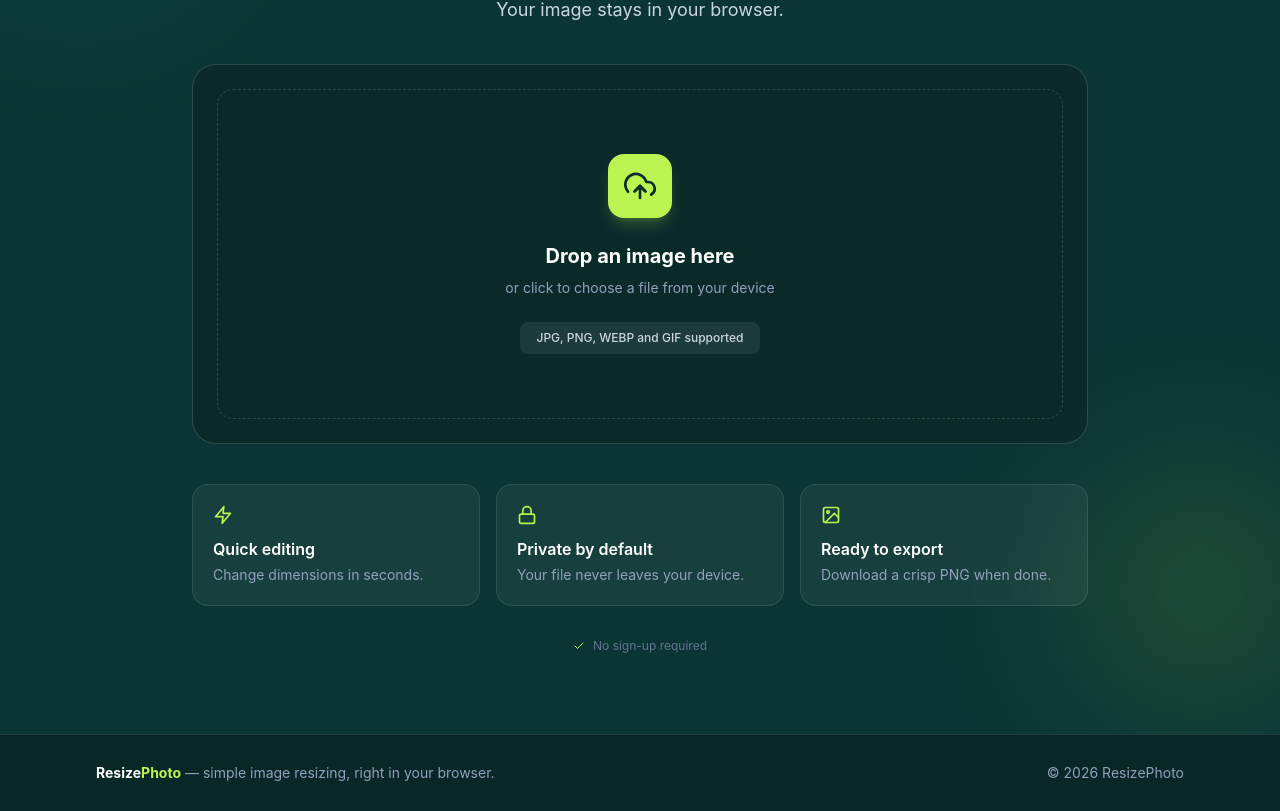
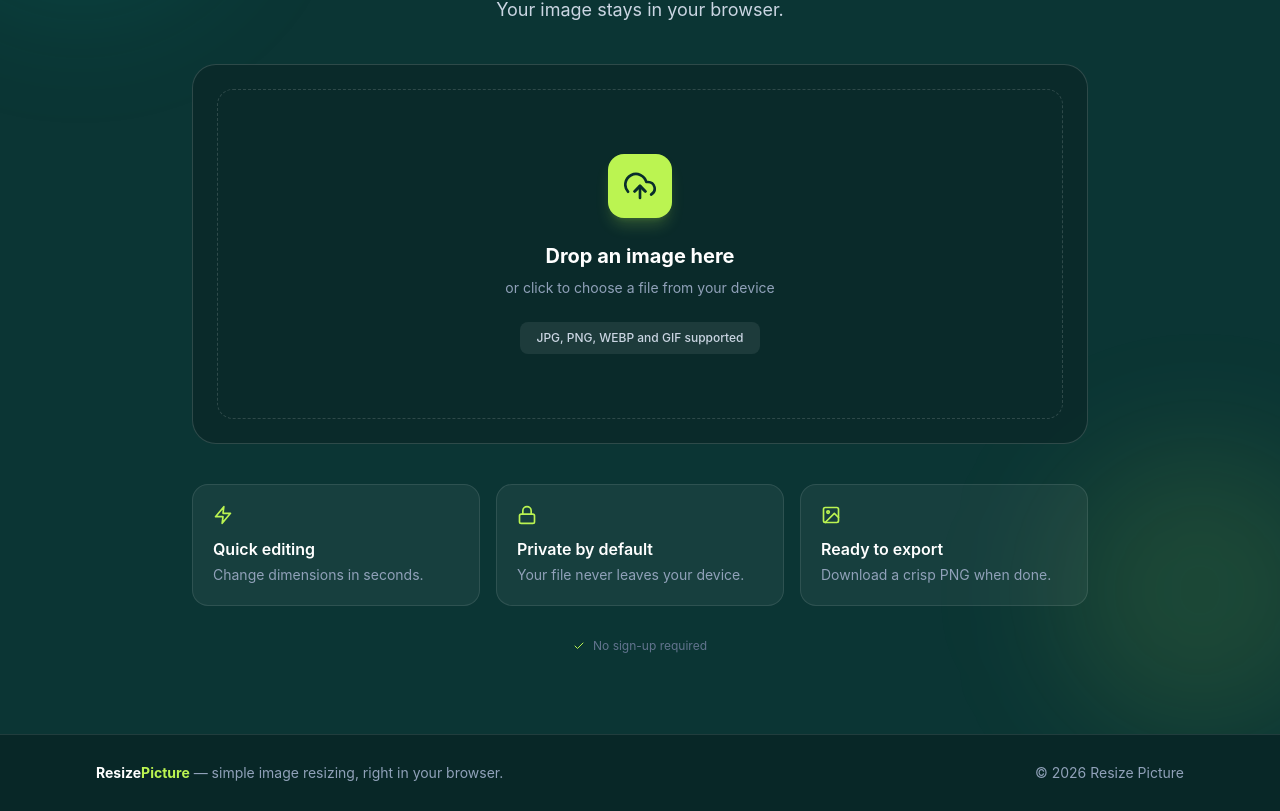
Before and after one commit to nakib360/resizephoto, a React (Vite) app: page / in a window 1280 px wide. Shown: the part 383-1194 px from the top of the page. Built offline with nearby package versions, Linux system fonts and the light colour scheme.

Commit message:
Update project name to "Resize Picture" and enhance SEO with meta tags

```diff
--- a/index.html
+++ b/index.html
@@ -4,7 +4,29 @@
     <meta charset="UTF-8" />
     <link rel="icon" type="image/svg+xml" href="/favicon.svg" />
     <meta name="viewport" content="width=device-width, initial-scale=1.0" />
-    <title>resizephoto</title>
+    <meta name="description" content="Resize pictures online for free. Change image dimensions, optimise file size, preview your result, and download it securely in your browser." />
+    <meta name="keywords" content="resize picture, resize image, image resizer, photo resizer, compress image, resize JPG, resize PNG" />
+    <meta name="author" content="Resize Picture" />
+    <meta name="robots" content="index, follow, max-image-preview:large, max-snippet:-1, max-video-preview:-1" />
+    <meta name="theme-color" content="#0b3534" />
+    <meta property="og:type" content="website" />
+    <meta property="og:site_name" content="Resize Picture" />
+    <meta property="og:title" content="Resize Picture — Free Online Image Resizer" />
+    <meta property="og:description" content="Resize, optimise, and download pictures privately in your browser." />
+    <meta name="twitter:card" content="summary" />
+    <meta name="twitter:title" content="Resize Picture — Free Online Image Resizer" />
+    <meta name="twitter:description" content="Resize, optimise, and download pictures privately in your browser." />
+    <title>Resize Picture — Free Online Image Resizer</title>
+    <script type="application/ld+json">
+      {
+        "@context": "https://schema.org",
+        "@type": "WebApplication",
+        "name": "Resize Picture",
+        "applicationCategory": "UtilitiesApplication",
+        "operatingSystem": "Any",
+        "description": "A free, browser-based tool to resize pictures, set image dimensions, and optimise JPG file size privately."
+      }
+    </script>
   </head>
   <body>
     <div id="root"></div>
--- a/package.json
+++ b/package.json
@@ -1,5 +1,5 @@
 {
-  "name": "resizephoto",
+  "name": "resizepicture",
   "private": true,
   "version": "0.0.0",
   "type": "module",
--- a/src/Components/EditPage.jsx
+++ b/src/Components/EditPage.jsx
@@ -165,7 +165,7 @@ const EditPage = ({ image, onReset }) => {
       link.href = downloadUrl;
       const baseName = image.name.replace(/\.[^/.]+$/, "") || "image";
       const timestamp = new Date().toISOString().replace(/[-:]/g, "").replace(/\.\d{3}Z$/, "").replace("T", "-");
-      link.download = `${baseName}-${timestamp}-resizephoto.jpg`;
+      link.download = `${baseName}-${timestamp}-resizepicture.jpg`;
       document.body.appendChild(link);
       link.click();
       link.remove();
--- a/src/Components/Footer.jsx
+++ b/src/Components/Footer.jsx
@@ -3,8 +3,8 @@ import React from "react";
 const Footer = () => (
   <footer className="border-t border-white/10 bg-[#082727] text-slate-400">
     <div className="mx-auto flex max-w-6xl flex-col gap-3 px-5 py-7 text-sm sm:flex-row sm:items-center sm:justify-between sm:px-8">
-      <p><span className="font-bold text-white">Resize<span className="text-lime-300">Photo</span></span> — simple image resizing, right in your browser.</p>
-      <p>© {new Date().getFullYear()} ResizePhoto</p>
+      <p><span className="font-bold text-white">Resize<span className="text-lime-300">Picture</span></span> — simple image resizing, right in your browser.</p>
+      <p>© {new Date().getFullYear()} Resize Picture</p>
     </div>
   </footer>
 );
--- a/src/Components/Header.jsx
+++ b/src/Components/Header.jsx
@@ -8,7 +8,7 @@ const Header = ({ onGetStarted }) => (
         <span className="grid size-10 place-items-center rounded-xl bg-lime-400 text-[#082b2b] shadow-lg shadow-lime-400/20">
           <FiImage size={21} />
         </span>
-        <span className="text-lg font-bold tracking-tight text-white">Resize<span className="text-lime-300">Photo</span></span>
+        <span className="text-lg font-bold tracking-tight text-white">Resize<span className="text-lime-300">Picture</span></span>
       </button>
       <button onClick={onGetStarted} className="inline-flex items-center gap-2 rounded-xl bg-lime-400 px-4 py-2.5 text-sm font-bold text-[#082b2b] transition hover:bg-lime-300">
         <FiUpload />
```
Also changed, not shown: public/robots.txt (added), 1 other file (tests, documents, lock files or other folders).
